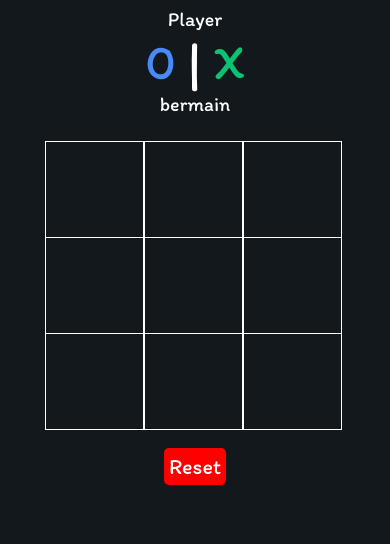
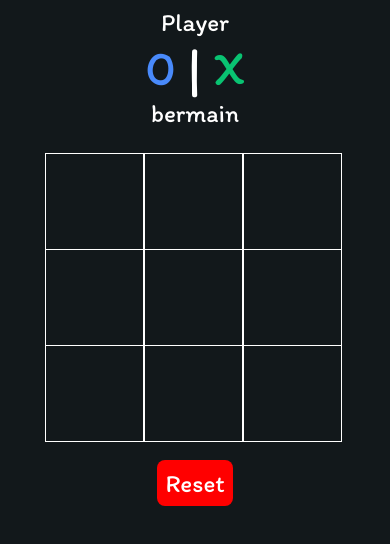
Before and after one commit to D-AryaKusuma/TicTacToe, a plain HTML site: page index.html in a window 390 px wide. Shown: the part 148-692 px from the top of the page. Drawn offline with Linux system fonts and the light colour scheme.

Commit message:
merubah tampilan

```diff
--- a/style.css
+++ b/style.css
@@ -165,7 +165,7 @@ body {
 
   .display {
     color: #fff;
-    font-size: 20px;
+    font-size: 25px;
     text-align: center;
   }
 
@@ -188,14 +188,9 @@ body {
     cursor: pointer;
   }
 
-  .controls button {
-    color: #fff;
-    padding: 5px;
-    border: none;
-    border-radius: 5px;
-    font-size: 22px;
-    cursor: pointer;
-    background-color: red;
-    transition: 0.25s;
-  }
+  /*  .controls button {
+    padding: 6px;
+    border-radius: 6px;
+    font-size: 12px;
+  }*/
 }
```
